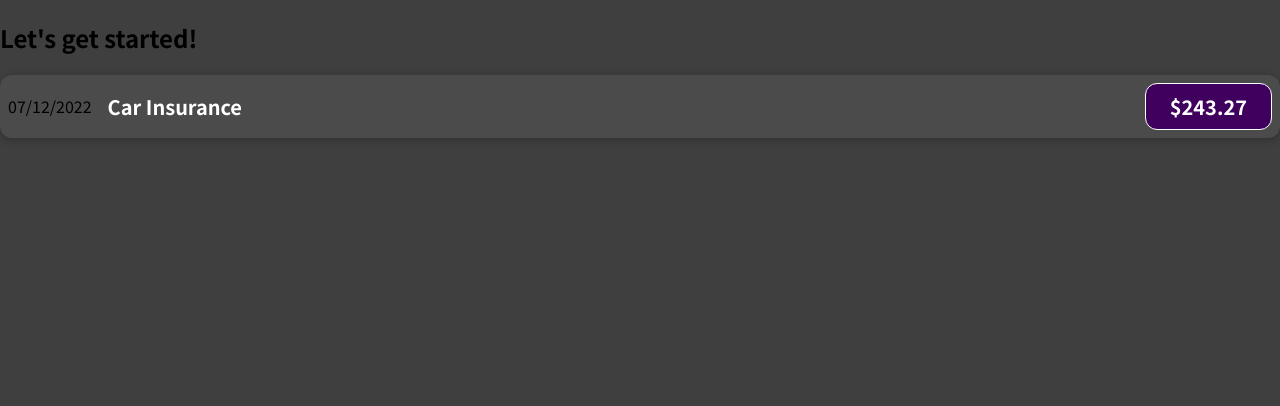
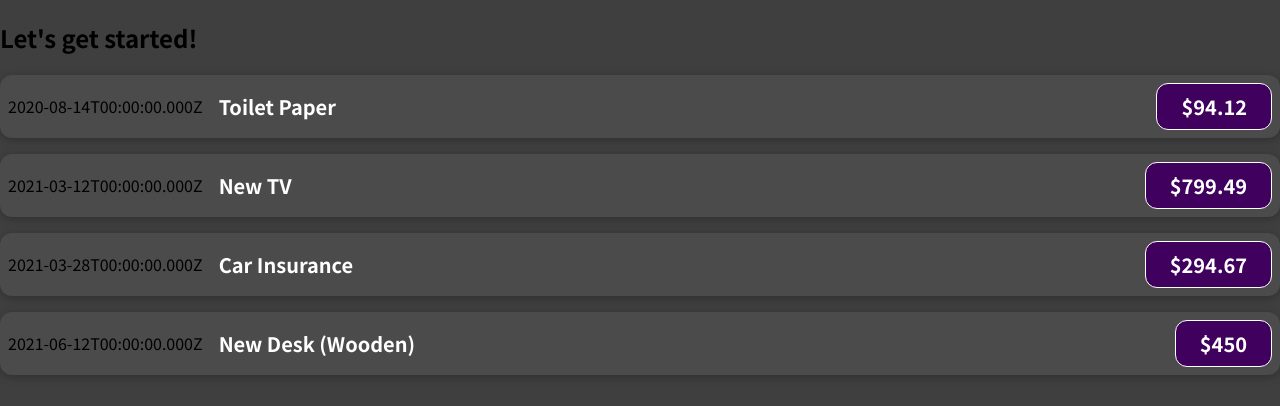
Before and after one commit to staker24/Udemy-React, a JavaScript app: page / in a window 1280 px wide. Shown: the top 406 px of the page. Built offline with nearby package versions, Linux system fonts and the light colour scheme.

Commit message:
props lesson

```diff
--- a/package.json
+++ b/package.json
@@ -8,7 +8,7 @@
     "@testing-library/user-event": "^12.5.0",
     "react": "^18.0.0",
     "react-dom": "^18.0.0",
-    "react-scripts": "4.0.1",
+    "react-scripts": "^5.0.1",
     "web-vitals": "^0.2.4"
   },
   "scripts": {
--- a/src/App.js
+++ b/src/App.js
@@ -1,10 +1,52 @@
 import ExpenseItem from "./components/ExpenseItem";
 
 function App() {
+  const expenses = [
+    {
+      id: 'e1',
+      title: 'Toilet Paper',
+      amount: 94.12,
+      date: new Date(2020, 7, 14),
+    },
+    { id: 'e2', title: 'New TV', amount: 799.49, date: new Date(2021, 2, 12) },
+    {
+      id: 'e3',
+      title: 'Car Insurance',
+      amount: 294.67,
+      date: new Date(2021, 2, 28),
+    },
+    {
+      id: 'e4',
+      title: 'New Desk (Wooden)',
+      amount: 450,
+      date: new Date(2021, 5, 12),
+    },
+  ];
   return (
     <div>
       <h2>Let's get started!</h2>
-      <ExpenseItem></ExpenseItem>
+      <ExpenseItem
+      title={expenses[0].title}
+      amount={expenses[0].amount}
+      date={expenses[0].date}>
+      </ExpenseItem>
+      <ExpenseItem
+      title={expenses[1].title}
+      amount={expenses[1].amount}
+      date={expenses[1].date}>
+      </ExpenseItem>
+      <ExpenseItem
+      title={expenses[2].title}
+      amount={expenses[2].amount}
+      date={expenses[2].date}>
+      </ExpenseItem>
+
+      <ExpenseItem
+      title={expenses[3].title}
+      amount={expenses[3].amount}
+      date={expenses[3].date}>
+      </ExpenseItem>
+
     </div>
   );
 }
--- a/src/components/ExpenseItem.js
+++ b/src/components/ExpenseItem.js
@@ -1,11 +1,12 @@
 import "./ExpenseItem.css";
-function ExpenseItem() {
+function ExpenseItem(props) {
+
   return (
     <div className="expense-item">
-      <div>07/12/2022</div>
+      <div>{props.date.toISOString()}</div>
       <div className="expense-item__description">
-        <h2>Car Insurance</h2>
-        <div className="expense-item__price">$243.27</div>
+        <h2>{props.title}</h2>
+        <div className="expense-item__price">${props.amount}</div>
       </div>
     </div>
   );
```
Also changed, not shown: 1 other file (tests, documents, lock files or other folders).
